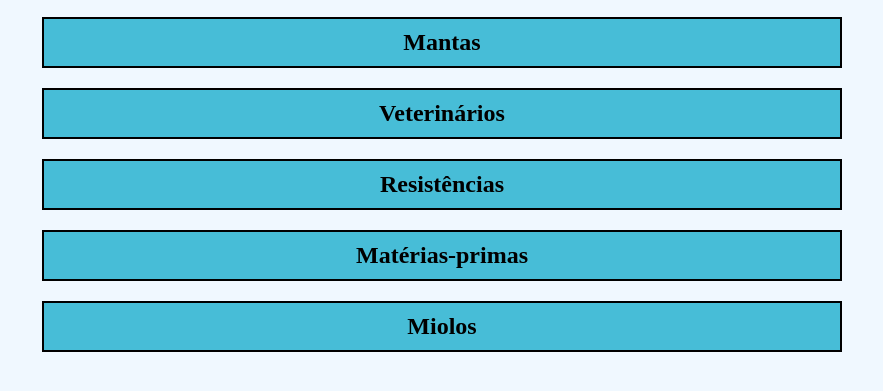
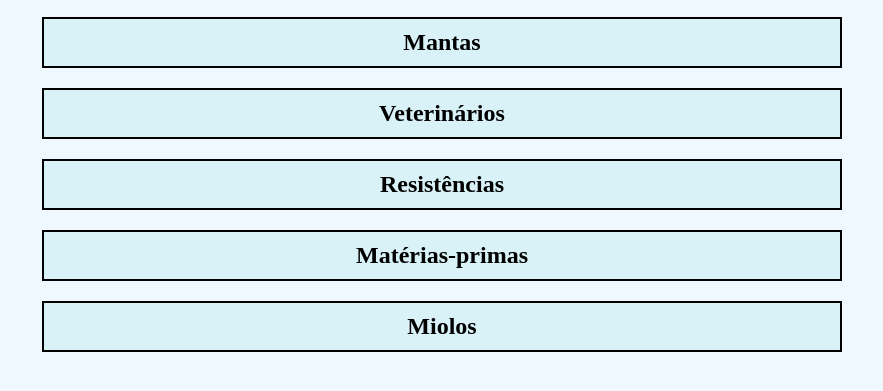
Before and after one commit to Morphyro/morphyro.github.io, a plain HTML site: page bellson/index.html in a window 1280 px wide. Shown: the part 167-558 px from the top of the page, without its empty margins (198-1081 px from the left). Drawn offline with Linux system fonts and the light colour scheme.

Commit message:
Update style.css

```diff
--- a/bellson/style.css
+++ b/bellson/style.css
@@ -44,15 +44,18 @@
               text-align: center;
             }
 
-            h2{
-              cursor: pointer;
-
-            }
-            h1, h2 {
+            h1{
               border: 2px solid black;
               margin: 10;
               padding: 10px;
               background-color: #47BDD7;
+            }
+
+            h2 {
+              border: 2px solid black;
+              margin: 10;
+              padding: 10px;
+              background-color: #d8f2f8;
             }
 
             h1{
```
